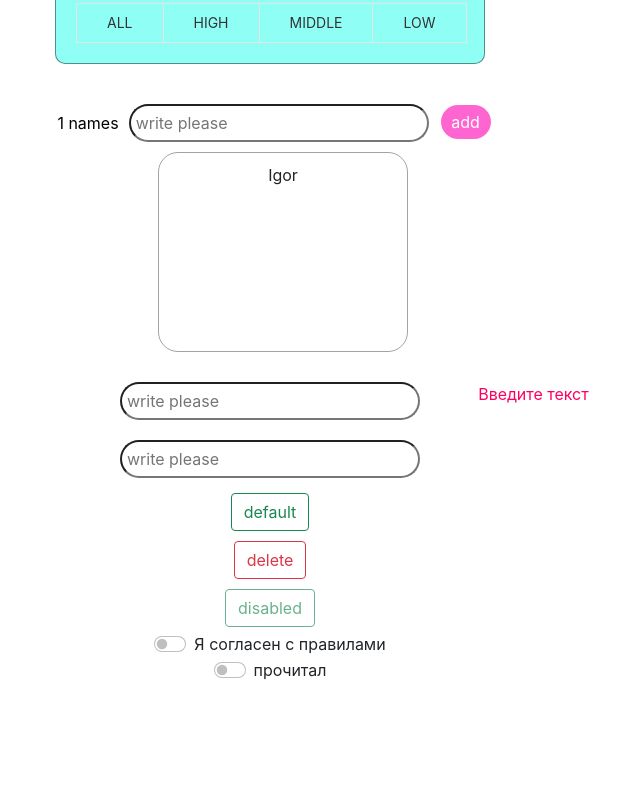
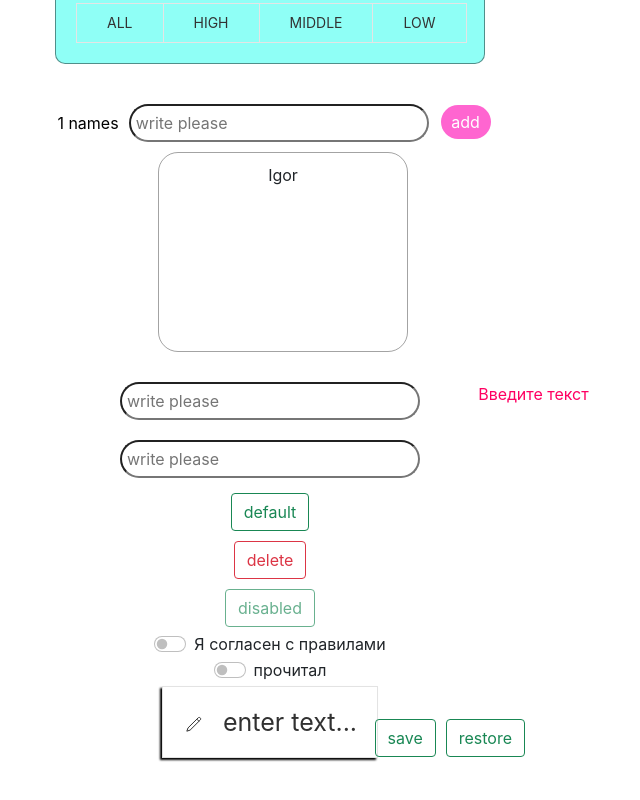
Before and after one commit to kotpavlik/ignat-homeworks, a React (Create React App) app: page /#/pre-junior in a window 1280 px wide. Shown: the part 572-1372 px from the top of the page, without its empty margins (370-1010 px from the left). Before the commit the page ends 1276 px from the top, so only its background shows below. Built offline with nearby package versions, Linux system fonts and the light colour scheme.

Commit message:
homework_6

```diff
--- a/public/index.html
+++ b/public/index.html
@@ -24,5 +24,6 @@
 <script src="https://cdn.jsdelivr.net/npm/bootstrap@5.0.2/dist/js/bootstrap.bundle.min.js" integrity="sha384-MrcW6ZMFYlzcLA8Nl+NtUVF0sA7MsXsP1UyJoMp4YLEuNSfAP+JcXn/tWtIaxVXM" crossorigin="anonymous"></script>
 
 
+
 </body>
 </html>
--- a/src/p2-homeworks/h5-rrd-v6/pages/PreJunior.tsx
+++ b/src/p2-homeworks/h5-rrd-v6/pages/PreJunior.tsx
@@ -3,6 +3,7 @@ import HW1 from '../../h1/HW1'
 import HW2 from '../../h2/HW2'
 import HW3 from '../../h3/HW3'
 import HW4 from '../../h4/HW4'
+import HW6 from '../../h6/HW6';
 
 function PreJunior() {
     return (
@@ -11,7 +12,7 @@ function PreJunior() {
             <HW2/>
             <HW3/>
             <HW4/>
-            {/*<HW6/>*/}
+            <HW6/>
 
         </div>
     )
--- /dev/null
+++ b/src/p2-homeworks/h6/HW6.module.css
@@ -0,0 +1,17 @@
+.homework_6 {
+    display: flex;
+    flex-direction: row;
+    justify-content: center;
+    position: relative;
+    margin-bottom:100px;
+
+}
+
+.buttons_flex {
+    display: flex;
+    flex-direction: row;
+    justify-content: center;
+    position: absolute;
+    margin:10px 0 ;
+    right:380px
+}
--- a/src/p2-homeworks/h6/HW6.tsx
+++ b/src/p2-homeworks/h6/HW6.tsx
@@ -2,6 +2,7 @@ import React, {useState} from 'react'
 import SuperEditableSpan from './common/c4-SuperEditableSpan/SuperEditableSpan'
 import SuperButton from '../h4/common/c2-SuperButton/SuperButton'
 import {restoreState, saveState} from './localStorage/localStorage'
+import style from './HW6.module.css'
 
 function HW6() {
     const [value, setValue] = useState<string>('')
@@ -10,29 +11,22 @@ function HW6() {
         saveState<string>('editable-span-value', value)
     }
     const restore = () => {
-        // setValue()
+        setValue(restoreState('editable-span-value',value))
     }
 
     return (
-        <div>
-            <hr/>
-            homeworks 6
-
-            {/*should work (должно работать)*/}
-            <div>
+        <div className={style.homework_6}>
+            <div className={style.input_wrapper}>
                 <SuperEditableSpan
                     value={value}
                     onChangeText={setValue}
                     spanProps={{children: value ? undefined : 'enter text...'}}
                 />
+
             </div>
-            <SuperButton onClick={save}>save</SuperButton>
-            <SuperButton onClick={restore}>restore</SuperButton>
+            <div className={style.buttons_flex}><SuperButton onClick={save}>save</SuperButton>
+                <SuperButton onClick={restore}>restore</SuperButton></div>
 
-            <hr/>
-            {/*для личного творчества, могу проверить*/}
-            {/*<AlternativeSuperEditableSpan/>*/}
-            <hr/>
         </div>
     )
 }
--- a/src/p2-homeworks/h6/common/c4-SuperEditableSpan/SuperEditableSpan.tsx
+++ b/src/p2-homeworks/h6/common/c4-SuperEditableSpan/SuperEditableSpan.tsx
@@ -1,5 +1,6 @@
 import React, {DetailedHTMLProps, InputHTMLAttributes, HTMLAttributes, useState} from 'react'
 import SuperInputText from '../../../h4/common/c1-SuperInputText/SuperInputText'
+import style from './SuperEditableSpanHomework6.module.css'
 
 // тип пропсов обычного инпута
 type DefaultInputPropsType = DetailedHTMLProps<InputHTMLAttributes<HTMLInputElement>, HTMLInputElement>
@@ -31,29 +32,27 @@ const SuperEditableSpan: React.FC<SuperEditableSpanType> = (
     const {children, onDoubleClick, className, ...restSpanProps} = spanProps || {}
 
     const onEnterCallback = () => {
-        // setEditMode() // выключить editMode при нажатии Enter
-
+        setEditMode(!editMode)
         onEnter && onEnter()
     }
     const onBlurCallback = (e: React.FocusEvent<HTMLInputElement>) => {
-        // setEditMode() // выключить editMode при нажатии за пределами инпута
-
+        setEditMode(!editMode)
         onBlur && onBlur(e)
     }
     const onDoubleClickCallBack = (e: React.MouseEvent<HTMLSpanElement, MouseEvent>) => {
-        // setEditMode() // включить editMode при двойном клике
+         setEditMode(!editMode)
 
         onDoubleClick && onDoubleClick(e)
     }
 
-    const spanClassName = `${'сделать красивый стиль для спана'} ${className}`
+    const spanClassName = `${style.spanStyles} ${className}`
 
     return (
         <>
             {editMode
                 ? (
                     <SuperInputText
-                        autoFocus // пропсу с булевым значением не обязательно указывать true
+                        autoFocus
                         onBlur={onBlurCallback}
                         onEnter={onEnterCallback}
 
@@ -66,7 +65,7 @@ const SuperEditableSpan: React.FC<SuperEditableSpanType> = (
 
                         {...restSpanProps}
                     >
-                        {/*если нет захардкодженного текста для спана, то значение инпута*/}
+                        {<span className={style.pencil} uk-icon="pencil"></span>}
                         {children || restProps.value}
                     </span>
                 )
--- /dev/null
+++ b/src/p2-homeworks/h6/common/c4-SuperEditableSpan/SuperEditableSpanHomework6.module.css
@@ -0,0 +1,29 @@
+.spanStyles {
+    font-size: 25px;
+    color: #313131;
+    border: 1px solid rgba(0, 0, 0, 0.11);
+    padding: 20px;
+    box-shadow: -2px 2px 2px black;
+    transition: all 1s;
+    animation-name: mySpan;
+    animation-duration: 2s;
+}
+
+.spanStyles:hover {
+    transform: scale(1.1);
+    box-shadow: -8px 8px 8px black;
+    transition: all 1s;
+}
+
+@keyframes mySpan {
+    0% {
+        opacity: 0;
+    }
+    100% {
+        opacity: 1;
+    }
+}
+
+.pencil {
+    margin-right: 20px;
+}
```
Also changed, not shown: src/p1-main/m1-ui/u1-app/App.tsx (+0 -8 lines).
